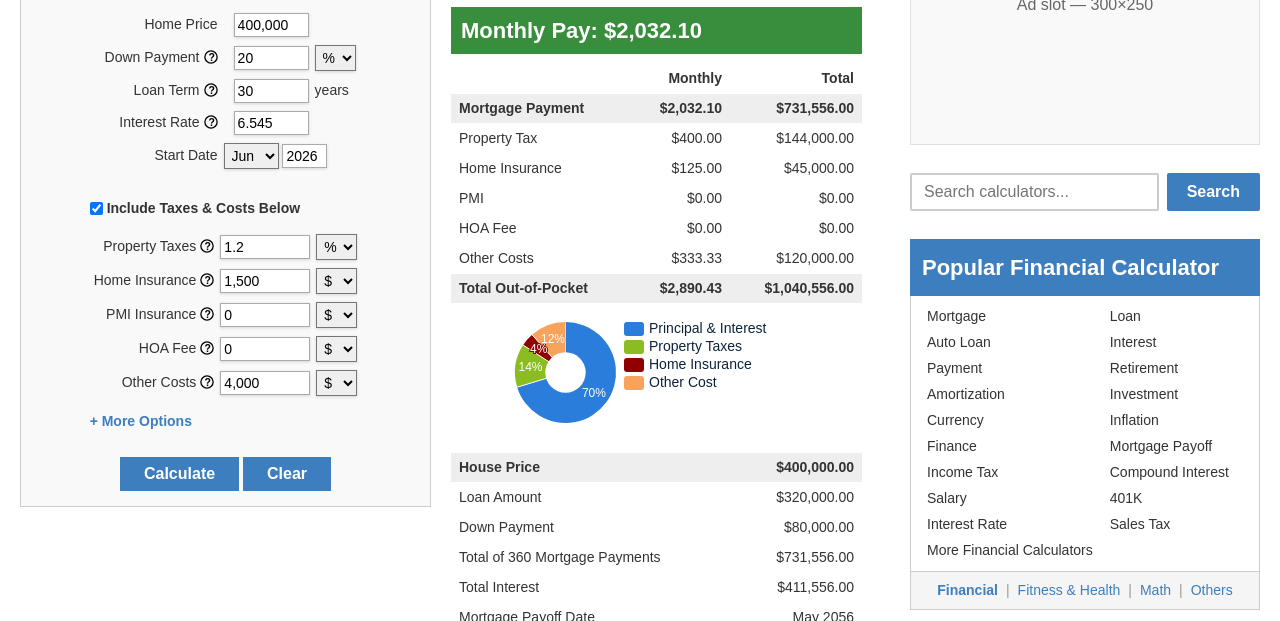
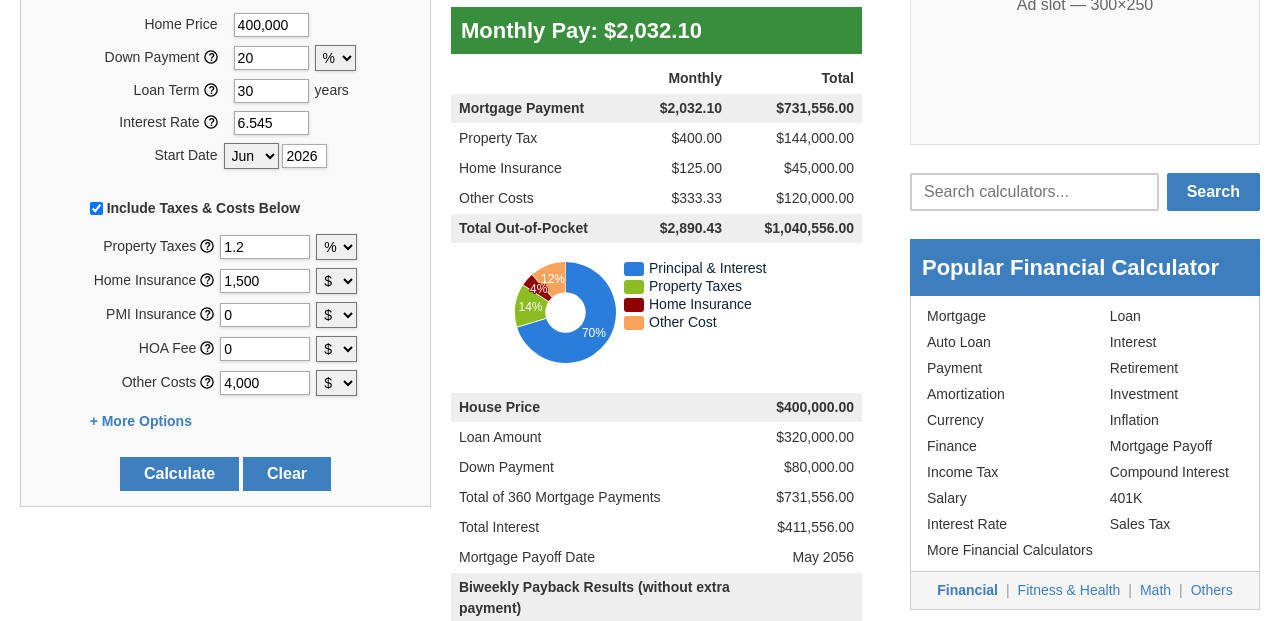
Before and after one commit to tgh101/calcify.ai, a website: page mortgage-calculator.html in a window 1280 px wide. Shown: the part 207-828 px from the top of the page. Drawn offline with Linux system fonts and the light colour scheme.

Commit message:
feat(mortgage-calculator): add conditional result table display

```diff
--- a/js/mortgage-calculator.js
+++ b/js/mortgage-calculator.js
@@ -1209,7 +1209,7 @@ function calculateMortgage() {
     monthlyPayEl.textContent = formatCurrency(monthlyPayment);
   }
 
-  // Update breakdown table
+  // Update breakdown table - only show rows with non-zero values
   const setVal = (id, val) => {
     const elem = document.getElementById(id);
     if (elem) {
@@ -1217,8 +1217,30 @@ function calculateMortgage() {
     }
   };
 
+  // Function to conditionally show table rows based on non-zero values
+  const showRowIfNonZero = (rowId, monthlyValue, totalValue) => {
+    const row = document.querySelector(`#${rowId}`);
+    if (row) {
+      if (monthlyValue > 0 || totalValue > 0) {
+        row.style.display = '';
+      } else {
+        row.style.display = 'none';
+      }
+    }
+  };
+
+  // Always show mortgage payment row
   setVal('result-mortgage-payment-monthly', monthlyPayment);
   setVal('result-mortgage-payment-total', costData.total.mortgage);
+
+  // Conditionally show Annual Tax & Cost rows
+  showRowIfNonZero('property-tax-row', costData.monthly.propertyTax, costData.total.propertyTax);
+  showRowIfNonZero('home-ins-row', costData.monthly.homeIns, costData.total.homeIns);
+  showRowIfNonZero('pmi-row', costData.monthly.pmi, costData.total.pmi);
+  showRowIfNonZero('hoa-row', costData.monthly.hoa, costData.total.hoa);
+  showRowIfNonZero('other-cost-row', costData.monthly.other, costData.total.other);
+
+  // Set values for all rows (even if hidden)
   setVal('result-property-tax-monthly', costData.monthly.propertyTax);
   setVal('result-property-tax-total', costData.total.propertyTax);
   setVal('result-home-ins-monthly', costData.monthly.homeIns);
--- a/mortgage-calculator.html
+++ b/mortgage-calculator.html
@@ -490,17 +490,17 @@
 
                 <table class="results-table">
                   <tr><td>&nbsp;</td><td align="right"><b>Monthly</b></td><td align="right"><b>Total</b></td></tr>
-                  <tr class="gray-row bold-row">
+                  <tr class="gray-row bold-row" id="mortgage-payment-row">
                     <td class="nowrap-label"><b>Mortgage Payment</b></td>
                     <td align="right"><b><span id="result-mortgage-payment-monthly">$2,032.10</span></b></td>
                     <td align="right"><b><span id="result-mortgage-payment-total">$731,554.96</span></b></td>
                   </tr>
-                  <tr><td>Property Tax</td><td align="right"><span id="result-property-tax-monthly">$400.00</span></td><td align="right"><span id="result-property-tax-total">$144,000.00</span></td></tr>
-                  <tr><td>Home Insurance</td><td align="right"><span id="result-home-ins-monthly">$125.00</span></td><td align="right"><span id="result-home-ins-total">$45,000.00</span></td></tr>
-                  <tr><td>PMI</td><td align="right"><span id="result-pmi-monthly">$0.00</span></td><td align="right"><span id="result-pmi-total">$0.00</span></td></tr>
-                  <tr><td>HOA Fee</td><td align="right"><span id="result-hoa-monthly">$0.00</span></td><td align="right"><span id="result-hoa-total">$0.00</span></td></tr>
-                  <tr><td>Other Costs</td><td align="right"><span id="result-other-cost-monthly">$333.33</span></td><td align="right"><span id="result-other-cost-total">$120,000.00</span></td></tr>
-                  <tr class="gray-row bold-row">
+                  <tr id="property-tax-row"><td>Property Tax</td><td align="right"><span id="result-property-tax-monthly">$400.00</span></td><td align="right"><span id="result-property-tax-total">$144,000.00</span></td></tr>
+                  <tr id="home-ins-row"><td>Home Insurance</td><td align="right"><span id="result-home-ins-monthly">$125.00</span></td><td align="right"><span id="result-home-ins-total">$45,000.00</span></td></tr>
+                  <tr id="pmi-row"><td>PMI</td><td align="right"><span id="result-pmi-monthly">$0.00</span></td><td align="right"><span id="result-pmi-total">$0.00</span></td></tr>
+                  <tr id="hoa-row"><td>HOA Fee</td><td align="right"><span id="result-hoa-monthly">$0.00</span></td><td align="right"><span id="result-hoa-total">$0.00</span></td></tr>
+                  <tr id="other-cost-row"><td>Other Costs</td><td align="right"><span id="result-other-cost-monthly">$333.33</span></td><td align="right"><span id="result-other-cost-total">$120,000.00</span></td></tr>
+                  <tr class="gray-row bold-row" id="total-out-of-pocket-row">
                     <td class="nowrap-label"><b>Total Out-of-Pocket</b></td>
                     <td align="right"><b><span id="result-total-out-of-pocket-monthly">$2,890.43</span></b></td>
                     <td align="right"><b><span id="result-total-out-of-pocket-total">$1,040,554.96</span></b></td>
```
Also changed, not shown: tests/mortgage-calculator.test.js (+35 -0 lines), CHANGELOG.md.
